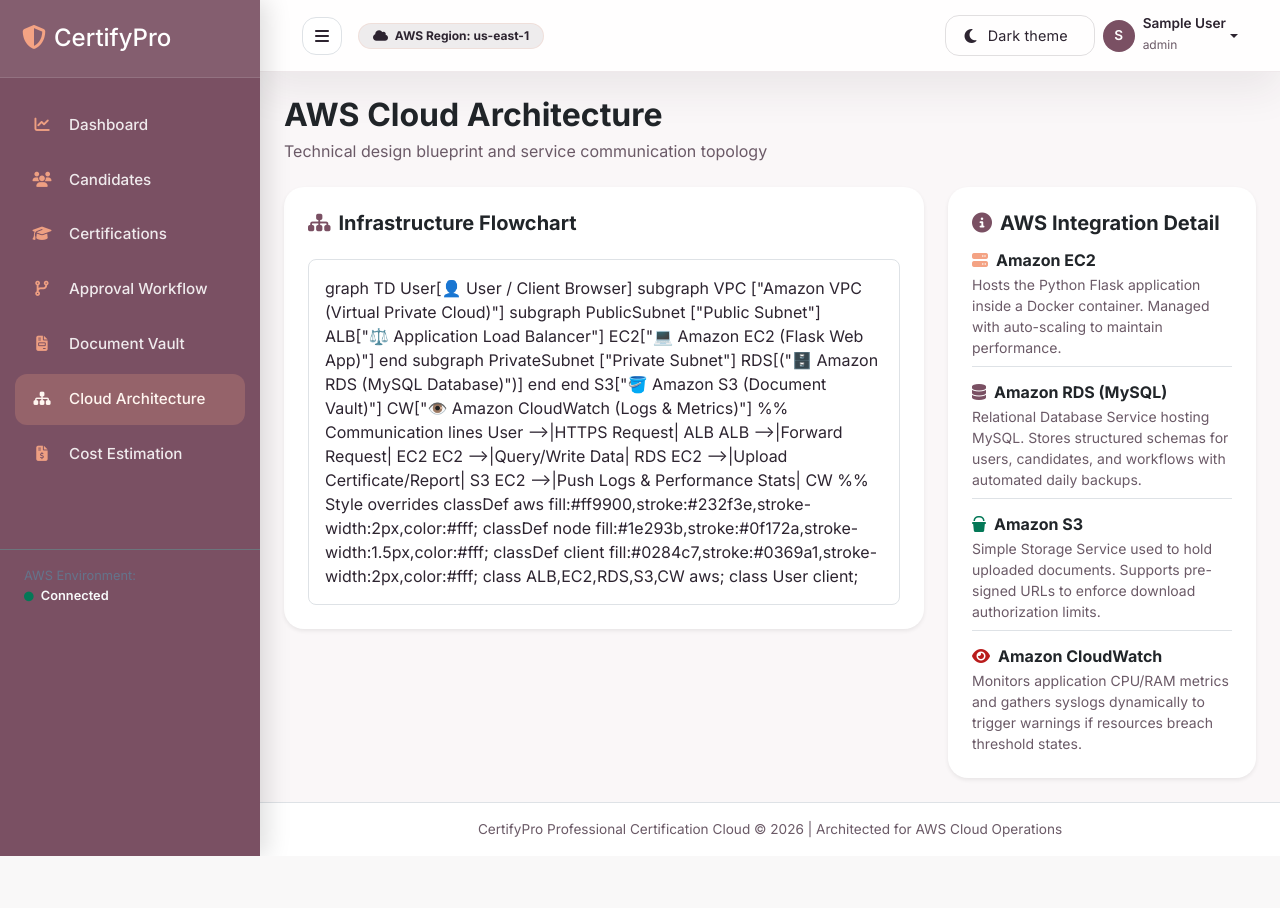
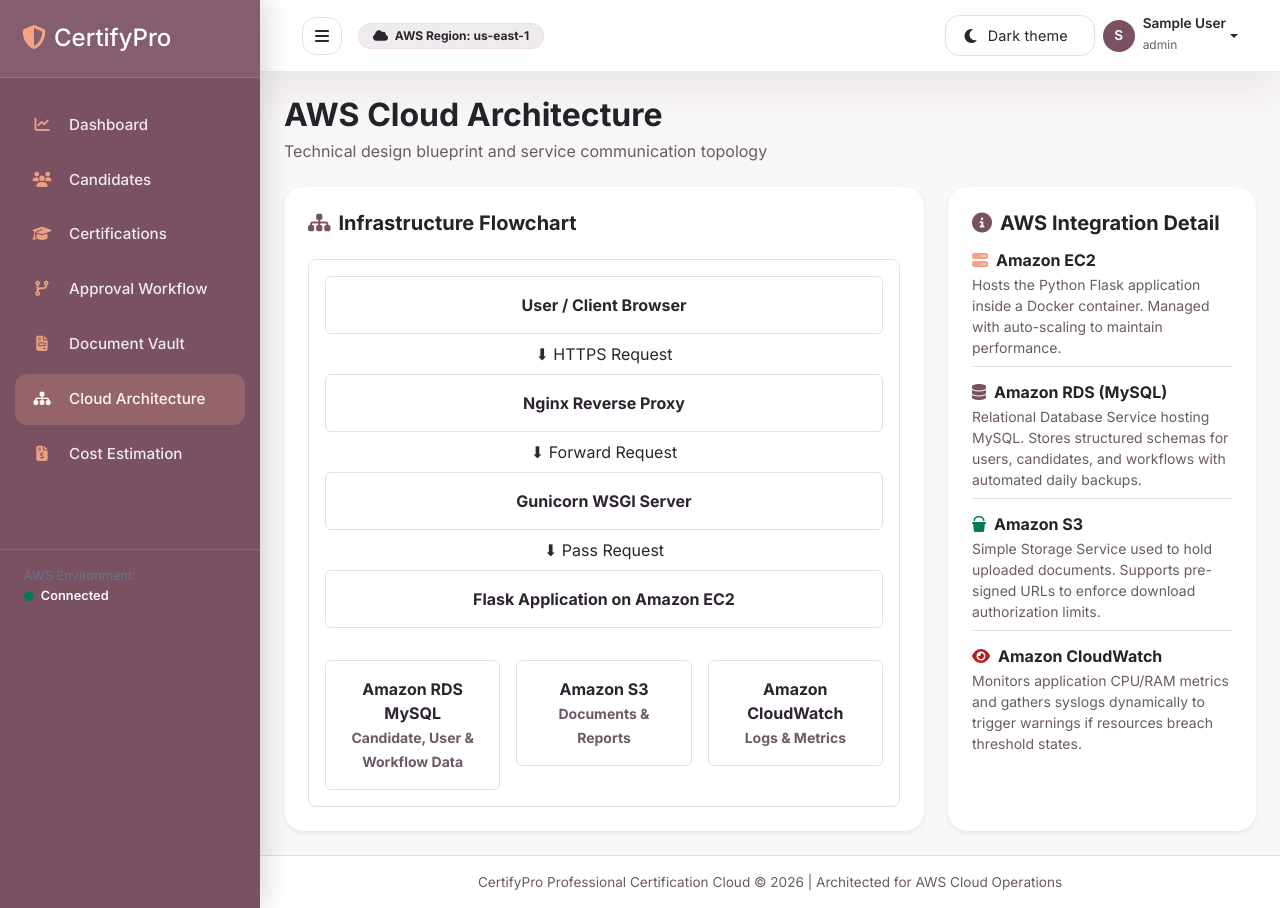
Before and after one commit to Snehahande05/CertifyPro-Professional-Certification-Cloud, a Flask app: page /architecture in a window 1280 px wide. Before the commit the page ends 856 px from the top, so only its background shows below. Run offline with Flask 3, Linux system fonts and the light colour scheme; the visitor is signed in with stand-in values (Sample User, id 1).

Commit message:
some changes were made again

```diff
--- a/templates/architecture.html
+++ b/templates/architecture.html
@@ -14,41 +14,41 @@
         <div class="card border-0 shadow-sm p-4 bg-white">
             <h5 class="fw-bold text-dark mb-4"><i class="fa-solid fa-sitemap text-primary me-2"></i>Infrastructure Flowchart</h5>
 
-            <div class="d-flex justify-content-center p-3 bg-light rounded-3 border">
-                <div class="mermaid w-100" style="background-color: transparent;">
-                    graph TD
-                        User[👤 User / Client Browser]
+            <div class="p-3 bg-light rounded-3 border">
+    <div class="text-center">
+        <div class="p-3 border rounded mb-2 bg-white fw-bold">User / Client Browser</div>
+        <div class="mb-2">⬇ HTTPS Request</div>
 
-                        subgraph VPC ["Amazon VPC (Virtual Private Cloud)"]
-                            subgraph PublicSubnet ["Public Subnet"]
-                                ALB["⚖️ Application Load Balancer"]
-                                EC2["💻 Amazon EC2 (Flask Web App)"]
-                            end
+        <div class="p-3 border rounded mb-2 bg-white fw-bold">Nginx Reverse Proxy</div>
+        <div class="mb-2">⬇ Forward Request</div>
 
-                            subgraph PrivateSubnet ["Private Subnet"]
-                                RDS[("🗄️ Amazon RDS (MySQL Database)")]
-                            end
-                        end
+        <div class="p-3 border rounded mb-2 bg-white fw-bold">Gunicorn WSGI Server</div>
+        <div class="mb-2">⬇ Pass Request</div>
 
-                        S3["🪣 Amazon S3 (Document Vault)"]
-                        CW["👁️ Amazon CloudWatch (Logs & Metrics)"]
+        <div class="p-3 border rounded mb-3 bg-white fw-bold">Flask Application on Amazon EC2</div>
 
-                        %% Communication lines
-                        User -->|HTTPS Request| ALB
-                        ALB -->|Forward Request| EC2
-                        EC2 -->|Query/Write Data| RDS
-                        EC2 -->|Upload Certificate/Report| S3
-                        EC2 -->|Push Logs & Performance Stats| CW
-
-                        %% Style overrides
-                        classDef aws fill:#ff9900,stroke:#232f3e,stroke-width:2px,color:#fff;
-                        classDef node fill:#1e293b,stroke:#0f172a,stroke-width:1.5px,color:#fff;
-                        classDef client fill:#0284c7,stroke:#0369a1,stroke-width:2px,color:#fff;
-
-                        class ALB,EC2,RDS,S3,CW aws;
-                        class User client;
+        <div class="row mt-3 g-3">
+            <div class="col-md-4">
+                <div class="p-3 border rounded bg-white fw-bold">
+                    Amazon RDS MySQL<br>
+                    <small class="text-muted">Candidate, User & Workflow Data</small>
                 </div>
             </div>
+            <div class="col-md-4">
+                <div class="p-3 border rounded bg-white fw-bold">
+                    Amazon S3<br>
+                    <small class="text-muted">Documents & Reports</small>
+                </div>
+            </div>
+            <div class="col-md-4">
+                <div class="p-3 border rounded bg-white fw-bold">
+                    Amazon CloudWatch<br>
+                    <small class="text-muted">Logs & Metrics</small>
+                </div>
+            </div>
+        </div>
+    </div>
+</div>
         </div>
     </div>
 
```
